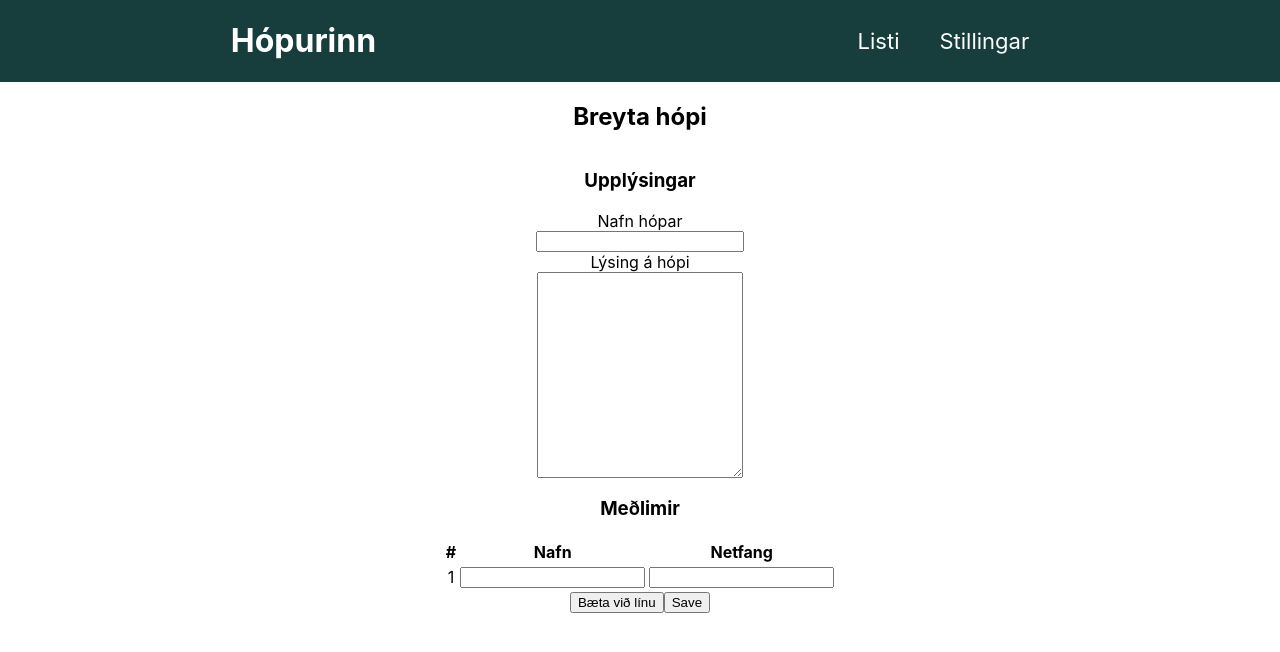
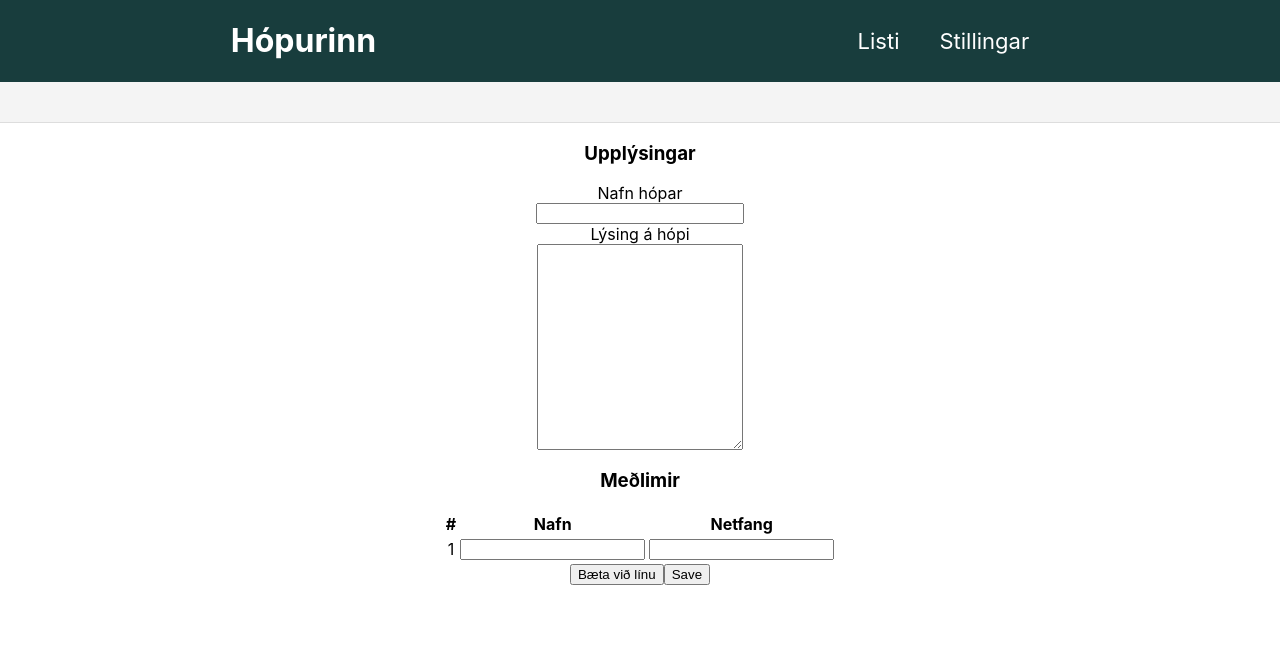
Before and after one commit to helgidavidsson/grubba, a React (Create React App) app: page /stillingar in a window 1280 px wide. Shown: the top 652 px of the page. Built offline with nearby package versions, Linux system fonts and the light colour scheme; no server answers.

Commit message:
subheader added

```diff
--- a/src/components/GroupCreator.js
+++ b/src/components/GroupCreator.js
@@ -1,6 +1,7 @@
 import { useState, useEffect } from 'react'
 import styles from './GroupCreator.module.css'
 import socketIOClient from 'socket.io-client';
+import Subheader from './Subheader';
 
 export default function GroupCreator({
     ENDPOINT
@@ -46,7 +47,7 @@ export default function GroupCreator({
 
     return(
         <div>
-            <h2>Breyta hópi</h2>
+            <Subheader/>
 
         <div className={styles.container}>
 
--- /dev/null
+++ b/src/components/Subheader.js
@@ -0,0 +1,8 @@
+import styles from './Subheader.module.css'
+export default function Subheader() {
+    return(
+        <div className={styles.subheader}>
+
+        </div>
+    )
+}
--- /dev/null
+++ b/src/components/Subheader.module.css
@@ -0,0 +1,6 @@
+.subheader {
+    background-color: #f4f4f4; /* Light grey background */
+    padding: 20px;
+    text-align: center; /* Center the content */
+    border-bottom: 1px solid #ddd; /* A subtle bottom border */
+}
```
